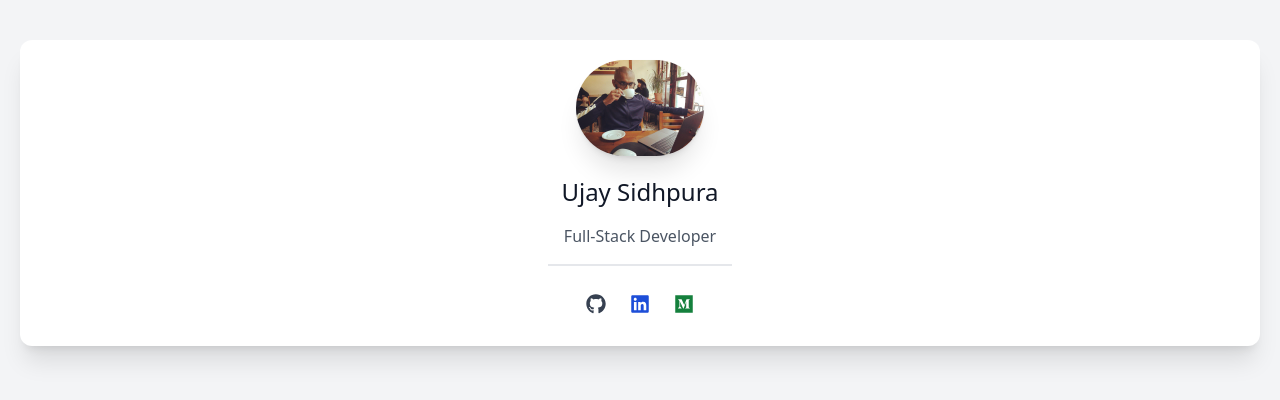
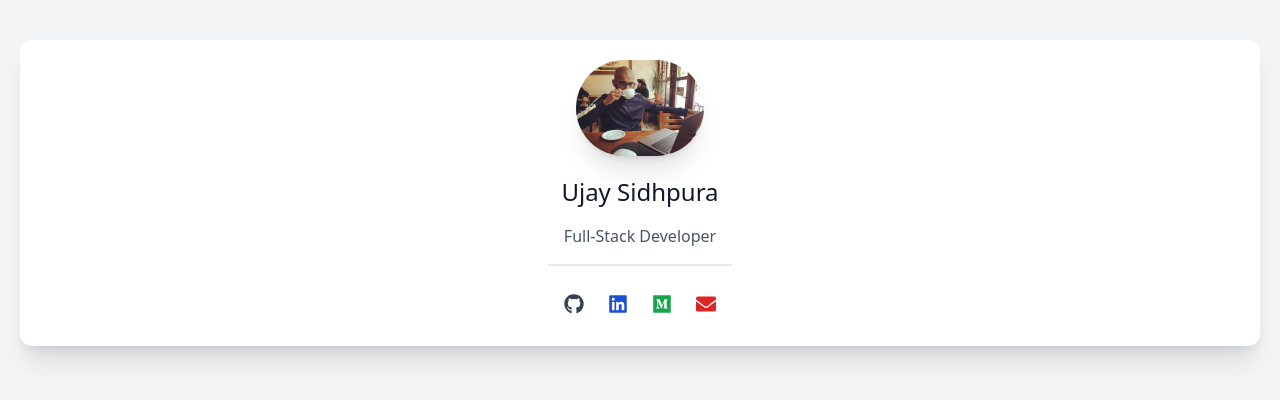
Before and after one commit to ujjawalsidhpura/Portfolio, a React (Create React App) app: page / in a window 1280 px wide. Shown: the top 400 px of the page. Built offline with nearby package versions, Linux system fonts and the light colour scheme.

Commit message:
profile section set

```diff
--- a/src/components/Card.js
+++ b/src/components/Card.js
@@ -1,5 +1,5 @@
 import myPicture from '../images/myPicture.jpeg'
-import { FaGithub, FaLinkedin, FaMedium } from 'react-icons/fa';
+import { FaGithub, FaLinkedin, FaMedium, FaEnvelope, FaEvernote } from 'react-icons/fa';
 
 export default function Card() {
     return (
@@ -28,9 +28,14 @@ export default function Card() {
                             <span className='sr-only'>LinkedIn</span>
                         </a>
 
-                        <a className='text-xl m-1 p-1 sm:p-2 text-green-700 hover:bg-gray-800 rounded-full hover:text-white transition-colors duration-300' href='https://medium.com/@ujjawalsidhpura'>
+                        <a className='text-xl m-1 p-1 sm:p-2 text-green-600 hover:bg-gray-800 rounded-full hover:text-white transition-colors duration-300' href='https://medium.com/@ujjawalsidhpura'>
                             <FaMedium />
                             <span className='sr-only'>Medium</span>
+                        </a>
+
+                        <a className='text-xl m-1 p-1 sm:p-2 text-red-600 hover:bg-gray-800 rounded-full hover:text-white transition-colors duration-300' href='mailto:ujjawalsidhpura@gmail.com'>
+                            <FaEnvelope />
+                            <span className='sr-only'>Mail</span>
                         </a>
                     </div>
                 </div>
```
